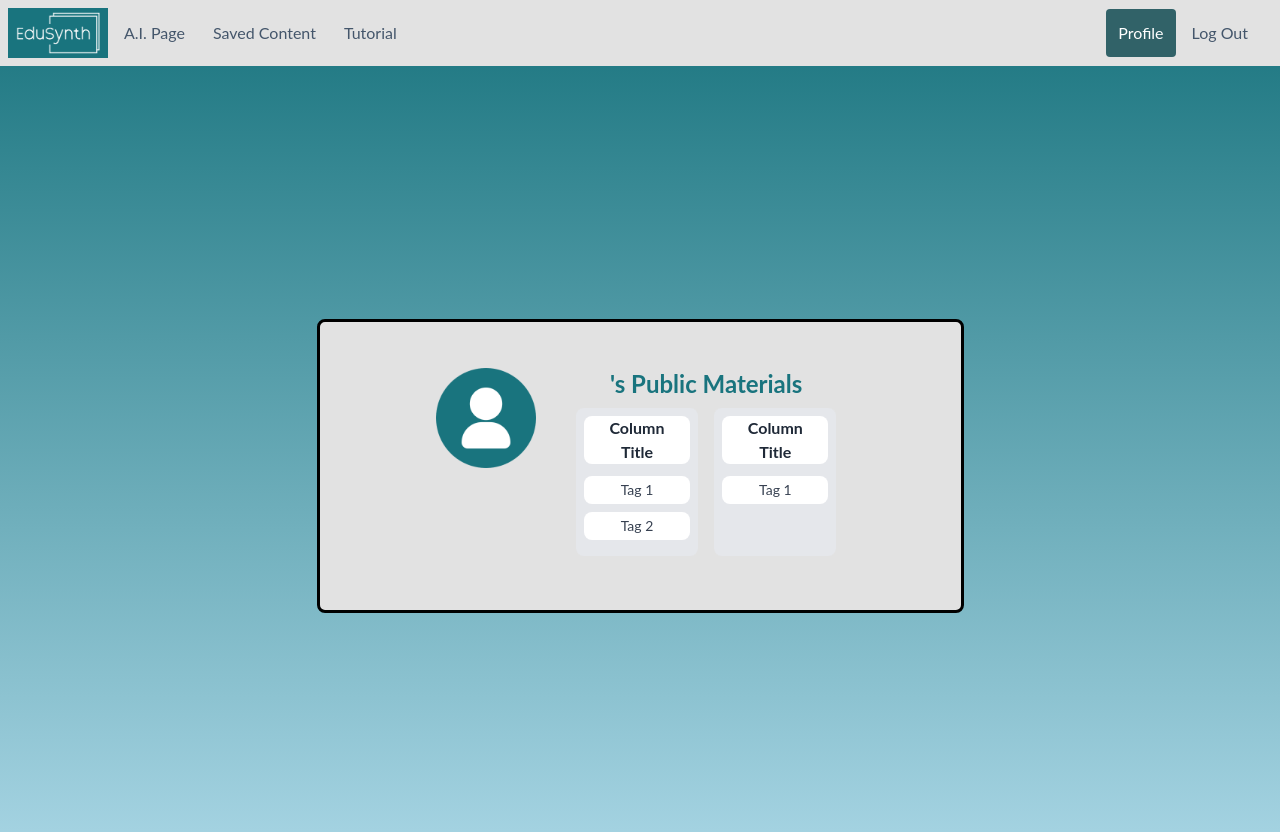
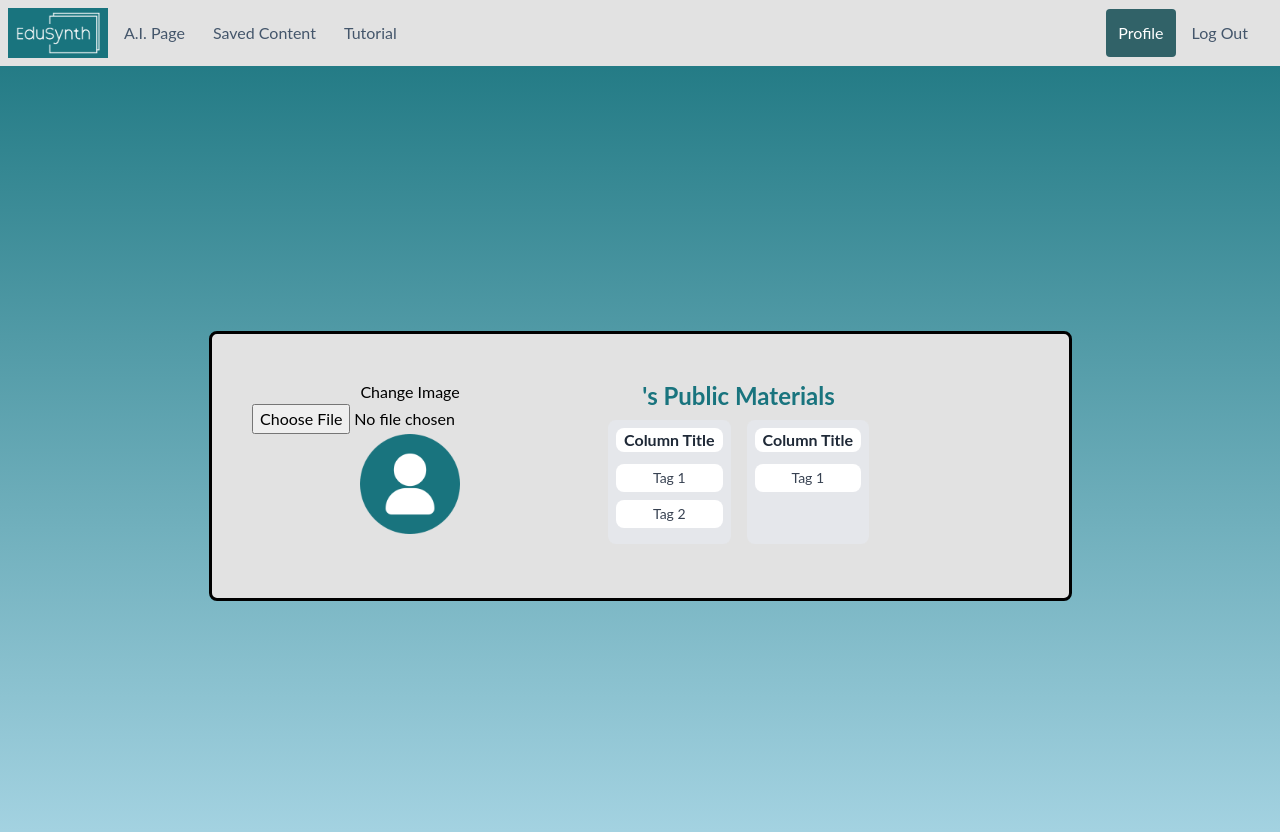
Before and after one commit to COSC-499-W2023/year-long-project-team-11, a React (Create React App) app in the folder app/frontend/: page /UserProfile in a window 1280 px wide. Shown: the top 832 px of the page. Built offline with nearby package versions, Linux system fonts and the light colour scheme.

Commit message:
added a change image button

```diff
--- a/app/frontend/src/UserProfile.js
+++ b/app/frontend/src/UserProfile.js
@@ -76,7 +76,7 @@ export default function UserProfile() {
 
               {/* Left Column  */}
             <div className="w-[30%] p-4 flex flex-col items-center" id="left-box">
-              <img alt="User Symbol" className="grid place-items-center" src={require("./img/symbol-user.png")} height={140} width={100} />
+              {/* <img alt="User Symbol" className="grid place-items-center" src={require("./img/symbol-user.png")} height={140} width={100} /> */}
 
               {/*  <img alt="User Symbol" className="grid place-items-center" src={userData.userSymbol} height={140} width={100} /> */}
 
@@ -91,14 +91,14 @@ export default function UserProfile() {
               {/* </form> */}
 
               {/* Right Column  */}
-              {/* <div id="profile-picture">
+              <div className="grid place-items-center" id="profile-picture">
                 <label id="-label" for="file">
                   <span id="glyphicon glyphicon-camera"></span>
                   <span>Change Image</span>
-                </label> */}
-                {/* <input id="file" type="file" onchange="{loadFile}"/> */}
-                {/* <img src={require("./img/symbol-user.png")} id="output" width="200" /> */}
-              {/* </div> */}
+                </label>
+                <input id="file" type="file" onchange="{loadFile}"/>
+                <img alt="User Symbol" className="grid place-items-center" src={require("./img/symbol-user.png")} id="output" height={140} width={100}/>
+              </div>
                   <p className="text-[#19747E] font-bold text-2xl">{userData.username}</p>
             </div>
 
```
